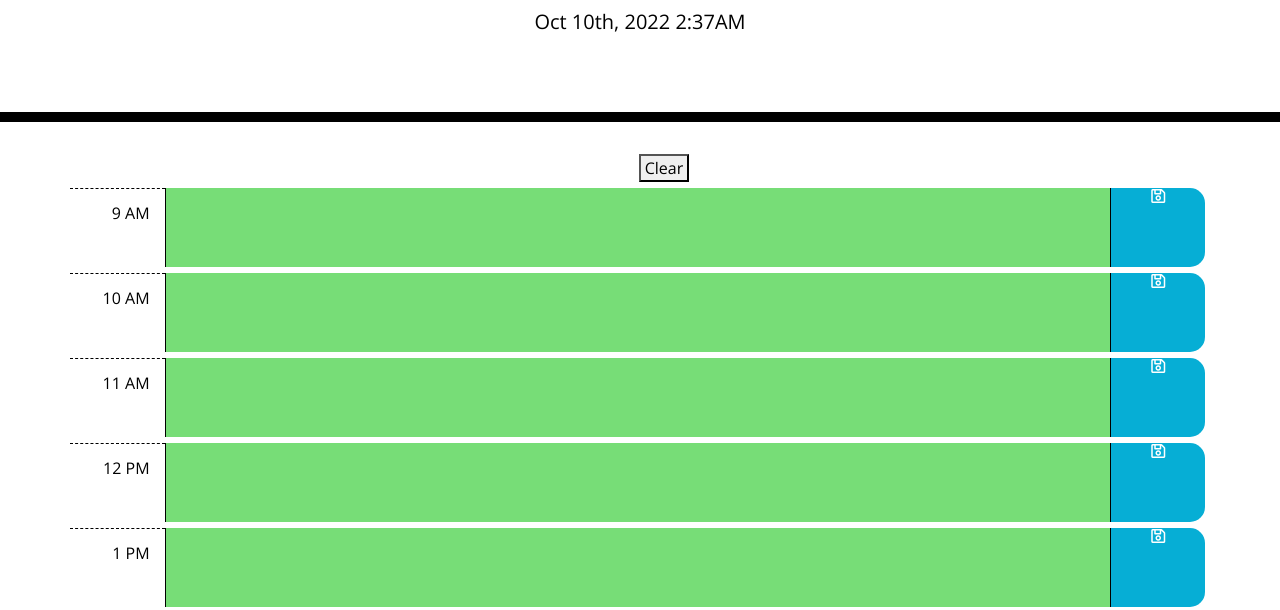
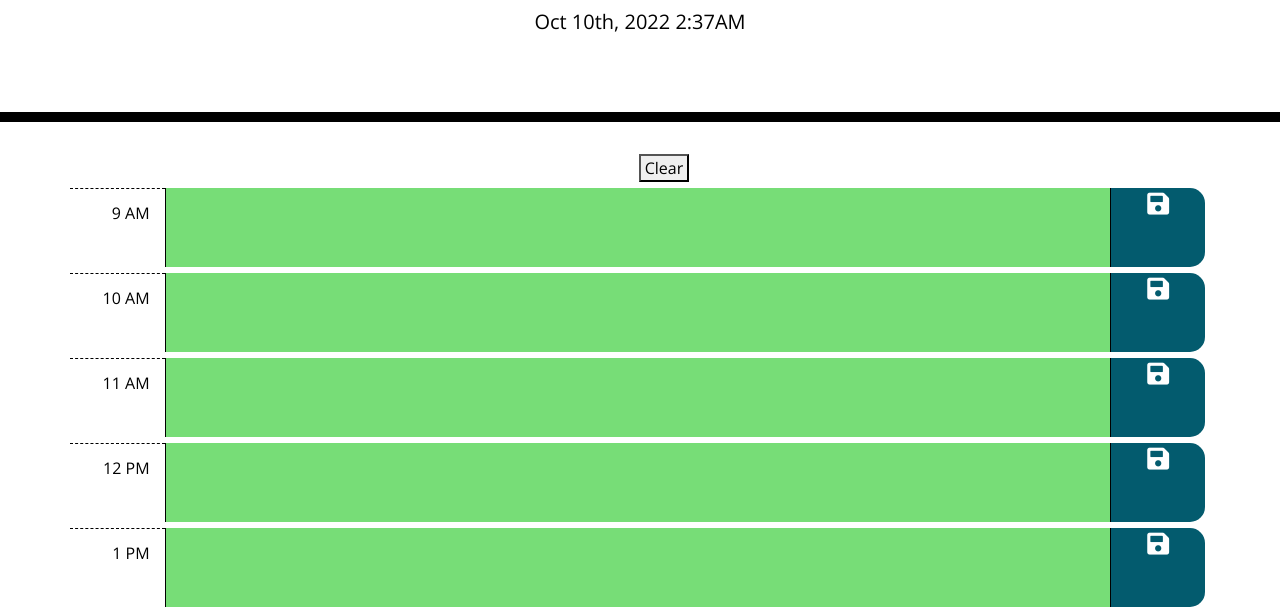
Before and after one commit to AndrewPGibbs/Homework05, a plain HTML site: page index.html in a window 1280 px wide. Shown: the part 182-792 px from the top of the page. Drawn offline with nearby package versions, Linux system fonts and the light colour scheme.

Commit message:
adjusted the display of the save buttons

```diff
--- a/assets/css/style.css
+++ b/assets/css/style.css
@@ -70,13 +70,15 @@
     border-left: 1px solid black;
     border-top-right-radius: 15px;
     border-bottom-right-radius: 15px;
-    background-color: #06AED5;
+    background-color: #035b6e;
     color: white;
     width: 10%;
+    font-size: 25px;
+    padding-top: 3px;
   }
 
   .saveBtn i:hover {
-    font-size: 20px;
+    font-size: 45px;
     transition: all .3s ease-in-out;
   }
 
--- a/assets/js/script.js
+++ b/assets/js/script.js
@@ -40,7 +40,7 @@ function createTimeBlock(currentHour) {
   row.appendChild(colText);
   var colSave = createEl("div", "col-sm-1 col-12 saveBtn");
   row.appendChild(colSave);
-  var iconSave = createEl("i", "far fa-save");
+  var iconSave = createEl("i", "fas fa-save");
   colSave.appendChild(iconSave);
 
   return timeBlock;
```
